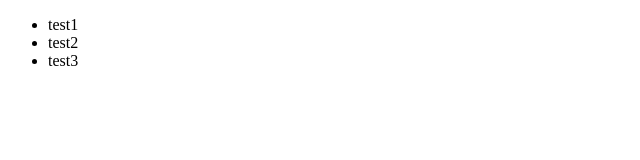
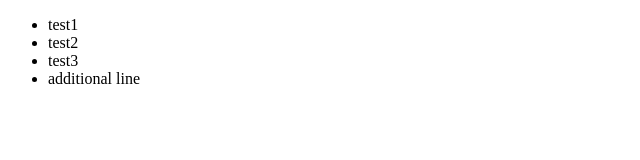
Before and after one commit to sharomov-a/test, a plain HTML site: page test.html in a window 1280 px wide. Shown: the full height of the page, 0-640 px from the left. Drawn offline with Linux system fonts and the light colour scheme.

Commit message:
added 1 line

```diff
--- a/test.html
+++ b/test.html
@@ -9,6 +9,7 @@
 		<li>test1</li>
 		<li>test2</li>
 		<li>test3</li>
+		<li>additional line</li>
 	</ul>
 </body>
 </html>
```
